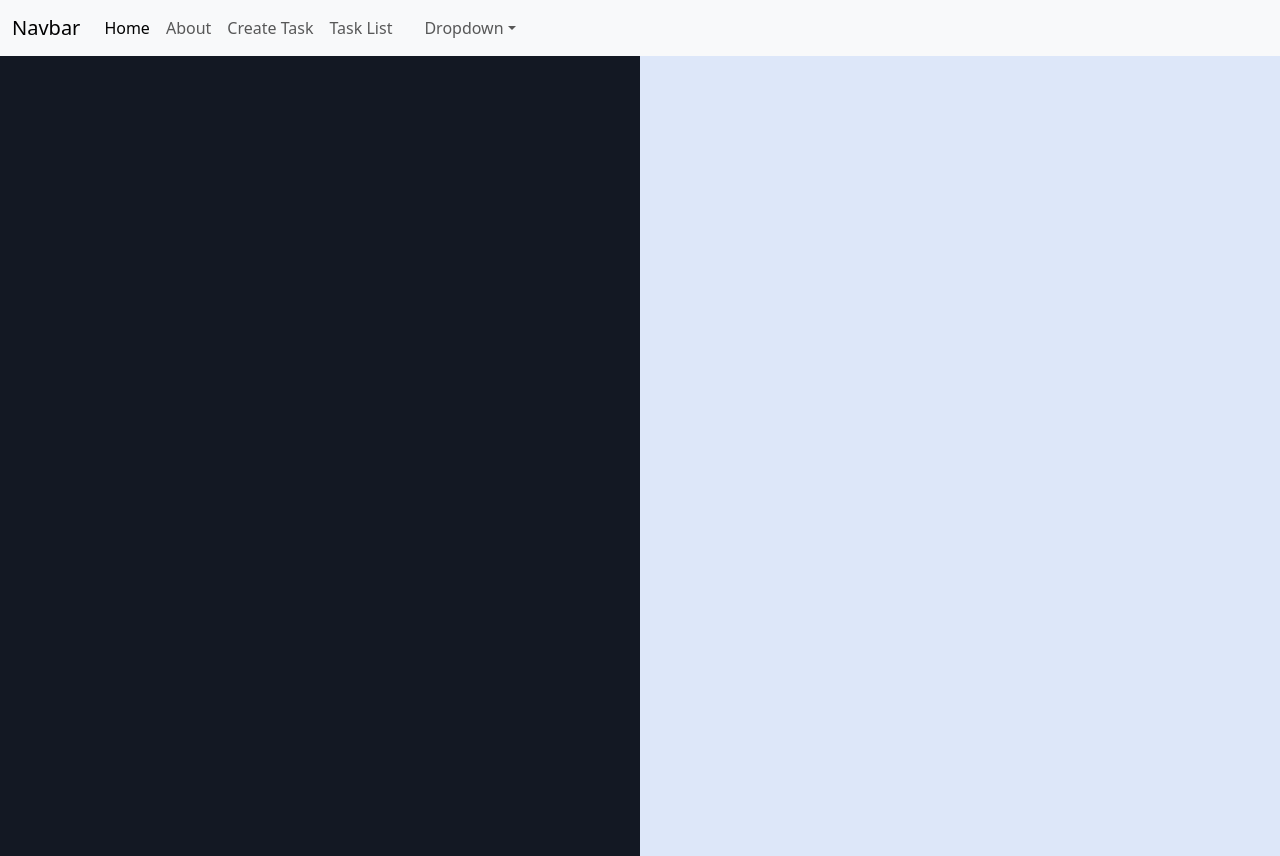
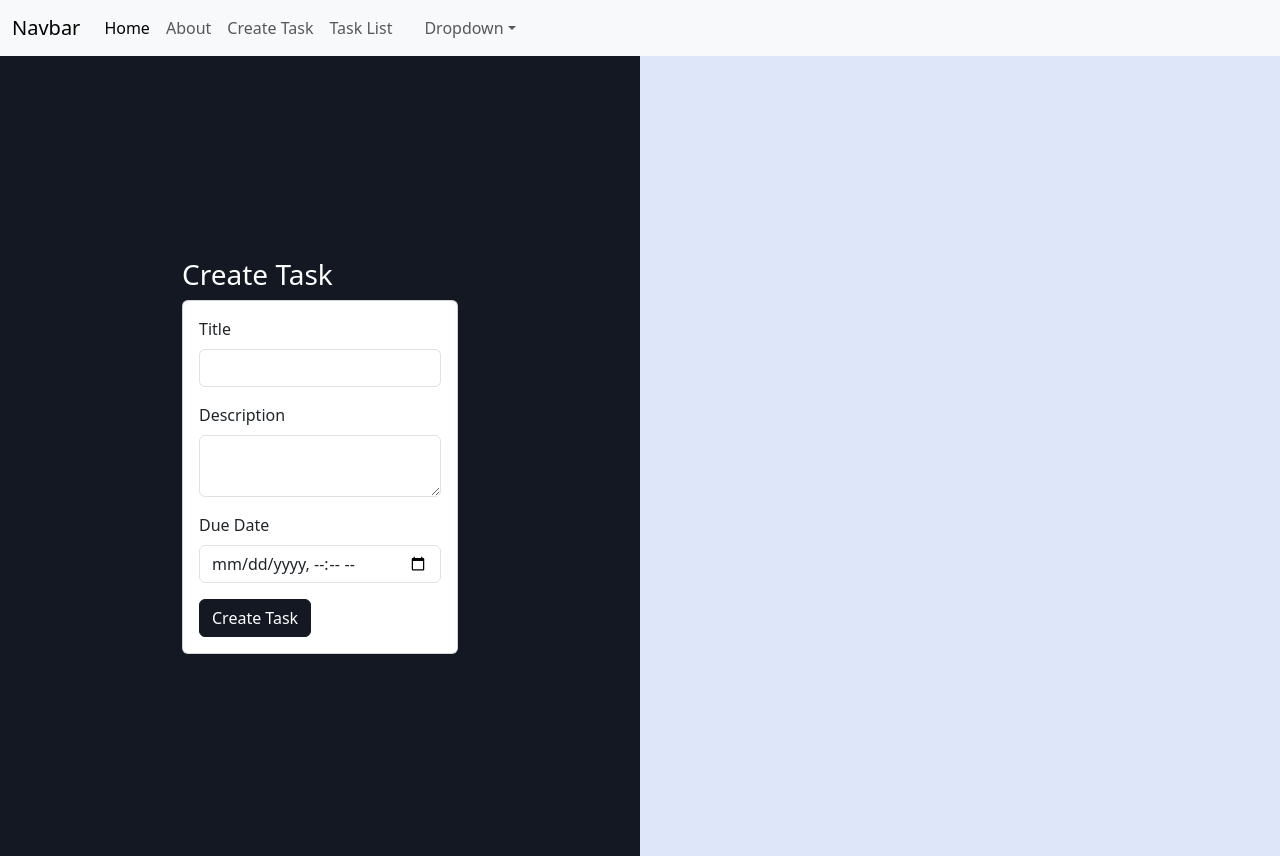
Before and after one commit to vipink28/todomarch2024, a React (Create React App) app: page /create-task in a window 1280 px wide. Built offline with nearby package versions, Linux system fonts and the light colour scheme; data requests are answered from the project's data file; sample sign-in values are in the browser's storage.

Commit message:
add task function completed.

```diff
--- a/db.json
+++ b/db.json
@@ -25,5 +25,14 @@
       "id": 4
     }
   ],
-  "tasks": []
+  "tasks": [
+    {
+      "title": "Meeting",
+      "userid": 1,
+      "modifiedon": "Tue Apr 02 2024 10:20:49 GMT+0530 (India Standard Time)",
+      "description": "Meeting with client",
+      "duedate": "2024-04-18T13:23",
+      "id": 1
+    }
+  ]
 }
--- a/src/App.js
+++ b/src/App.js
@@ -12,11 +12,13 @@ import Login from './auth/Login';
 import Register from './auth/Register';
 import { AuthProvider } from './auth/AuthContext';
 import ProtectedRoute from './auth/ProtectedRoute';
+import { TaskProvider } from './context/TaskContext';
 
 function App() {
   return (
     <BrowserRouter>
       <AuthProvider>
+        <TaskProvider>
           <Navbar />
           <Routes>
             <Route path='/' element={<Navigate to="/login" />}></Route>
@@ -32,6 +34,7 @@ function App() {
             </Route>
             <Route path='*' element={<PageNotFound />}></Route>
           </Routes>
+        </TaskProvider>
       </AuthProvider>
     </BrowserRouter>
   );
--- a/src/auth/AuthContext.js
+++ b/src/auth/AuthContext.js
@@ -99,7 +99,8 @@ export const AuthProvider = ({ children }) => {
             user,
             message,
             registerUser,
-            login
+            login,
+            setMessage
         }}>
             {children}
         </AuthContext.Provider>
--- a/src/auth/Login.jsx
+++ b/src/auth/Login.jsx
@@ -1,10 +1,14 @@
-import React, { useContext, useState } from 'react';
+import React, { useContext, useEffect, useState } from 'react';
 import { useNavigate } from 'react-router-dom';
 import AuthContext from './AuthContext';
 
 function Login(props) {
     const [formData, setFormData] = useState(null);
-    const { message, login } = useContext(AuthContext);
+    const { message, login, setMessage } = useContext(AuthContext);
+
+    useEffect(() => {
+        setMessage("");
+    }, [])
 
     const handleChange = (e) => {
         let { name, value } = e.target;
--- a/src/auth/Register.jsx
+++ b/src/auth/Register.jsx
@@ -1,10 +1,14 @@
-import React, { useContext, useState } from 'react';
+import React, { useContext, useEffect, useState } from 'react';
 import { useNavigate } from 'react-router-dom';
 import AuthContext from './AuthContext';
 
 function Register(props) {
     const [formData, setFormData] = useState(null);
-    const { message, registerUser } = useContext(AuthContext);
+    const { message, registerUser, setMessage } = useContext(AuthContext);
+
+    useEffect(() => {
+        setMessage("");
+    }, [])
 
     const handleChange = (e) => {
         let { name, value } = e.target;
--- a/src/components/TaskForm.jsx
+++ b/src/components/TaskForm.jsx
@@ -1,9 +1,41 @@
-import React from 'react';
+import React, { useContext, useEffect, useState } from 'react';
+import AuthContext from '../auth/AuthContext';
+import TaskContext from '../context/TaskContext';
 
 function TaskForm(props) {
+
+
+    const [formData, setFormData] = useState();
+    const { message, user, setMessage } = useContext(AuthContext);
+    const { addTask } = useContext(TaskContext);
+
+    useEffect(() => {
+        setMessage("");
+    }, [])
+
+    const handleChange = (e) => {
+        let { name, value } = e.target;
+        setFormData((prev) => {
+            return {
+                ...prev,
+                [name]: value,
+                userid: user.id,
+                modifiedon: Date()
+            }
+        })
+    }
+
+    const submitForm = (e) => {
+        e.preventDefault();
+        addTask(formData)
+    }
+
+
     return (
-        <div className='p-3'>
-
+        <div className='p-3 w-50'>
+            <h3 className='text-white'>Create Task</h3>
+            <div className="card">
+                <div className="card-body">
                     <form>
                         <div className='mb-3'>
                             <label className='form-label'>Title</label>
@@ -21,6 +53,8 @@ function TaskForm(props) {
                         <button onClick={submitForm} className='btn btn-primary'>Create Task</button>
                     </form>
                 </div>
+            </div>
+        </div>
     );
 }
 
--- /dev/null
+++ b/src/context/TaskContext.js
@@ -0,0 +1,38 @@
+import { createContext, useContext } from "react";
+import AuthContext from "../auth/AuthContext";
+
+const TaskContext = createContext();
+
+export const TaskProvider = ({ children }) => {
+    const { setMessage } = useContext(AuthContext);
+
+    // create task
+    const addTask = async (formData) => {
+        const config = {
+            method: "POST",
+            headers: {
+                "Content-Type": "application/json"
+            },
+            body: JSON.stringify(formData)
+        }
+
+        const response = await fetch(`http://localhost:5000/tasks`, config);
+        console.log(response);
+        if (response.status === 201) {
+            setMessage("Task created successfully");
+        } else {
+            setMessage("something went wrong");
+        }
+    }
+
+
+    return (
+        <TaskContext.Provider value={{
+            addTask
+        }}>
+            {children}
+        </TaskContext.Provider>
+    )
+}
+
+export default TaskContext;
--- a/src/pages/CreateTask.jsx
+++ b/src/pages/CreateTask.jsx
@@ -1,11 +1,12 @@
 import React from 'react';
+import TaskForm from '../components/TaskForm';
 
 function CreateTask(props) {
     return (
         <div className='container-fluid h-100'>
             <div className='row h-100'>
                 <div className='d-flex align-items-center justify-content-center h-100 col-lg-6 flex-column bg-primary'>
-
+                    <TaskForm />
                 </div>
 
                 <div className='d-flex align-items-center justify-content-center h-100 col-lg-6 flex-column'>
```
Lines whose indentation alone changed are shown as unchanged.
